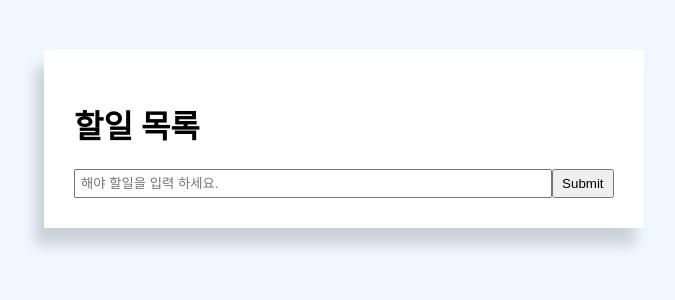
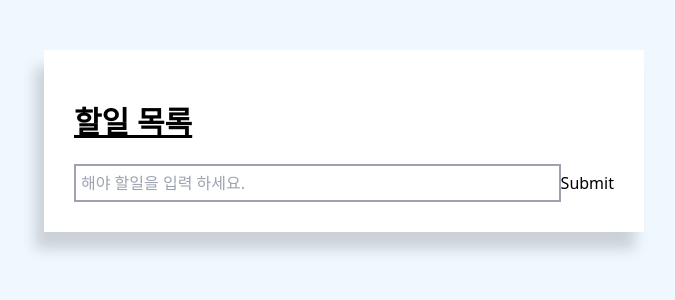
Before and after one commit to braverokmc79/react-todo-app, a React (Create React App) app: page / in a window 1280 px wide. Shown: the top 300 px of the page, without its empty margins (296-971 px from the left). Built offline with nearby package versions, Linux system fonts and the light colour scheme.

Commit message:
20.TailWindCss소개

```diff
--- a/package.json
+++ b/package.json
@@ -34,5 +34,8 @@
       "last 1 firefox version",
       "last 1 safari version"
     ]
+  },
+  "devDependencies": {
+    "tailwindcss": "^3.2.4"
   }
 }
--- a/src/App.css
+++ b/src/App.css
@@ -1,3 +1,7 @@
+@tailwind base;
+@tailwind components;
+@tailwind utilities;
+
 .container{
     margin: auto;
     max-width: 600px;
--- a/src/App.js
+++ b/src/App.js
@@ -10,7 +10,7 @@ export default function App() {
   return (
     <div className="container" >
       <div className="todoBlock">
-        <div className="title">
+        <div className="text-3xl  py-6 font-bold underline">
           <h1>할일 목록</h1>
         </div>
 
@@ -22,5 +22,4 @@ export default function App() {
     </div >
   )
 
-
 }
--- a/src/components/Form.js
+++ b/src/components/Form.js
@@ -23,6 +23,7 @@ const Form = ({ setTodoData }) => {
         <>
             <form style={{ display: 'flex' }} onSubmit={handleSubmit}>
                 <input
+                    className="border-2 border-gray-400"
                     type="text"
                     name="value"
                     style={{ flex: "10", padding: "5px" }}
--- a/src/index.css
+++ b/src/index.css
@@ -1,3 +1,7 @@
+@tailwind base;
+@tailwind components;
+@tailwind utilities;
+
 body{
   background-color: aliceblue;
 }
--- /dev/null
+++ b/tailwind.config.js
@@ -0,0 +1,10 @@
+/** @type {import('tailwindcss').Config} */
+module.exports = {
+  content: [
+    "./src/**/*.{js,jsx,ts,tsx}",
+  ],
+  theme: {
+    extend: {},
+  },
+  plugins: [],
+}
```
Also changed, not shown: 1 other file (tests, documents, lock files or other folders).
